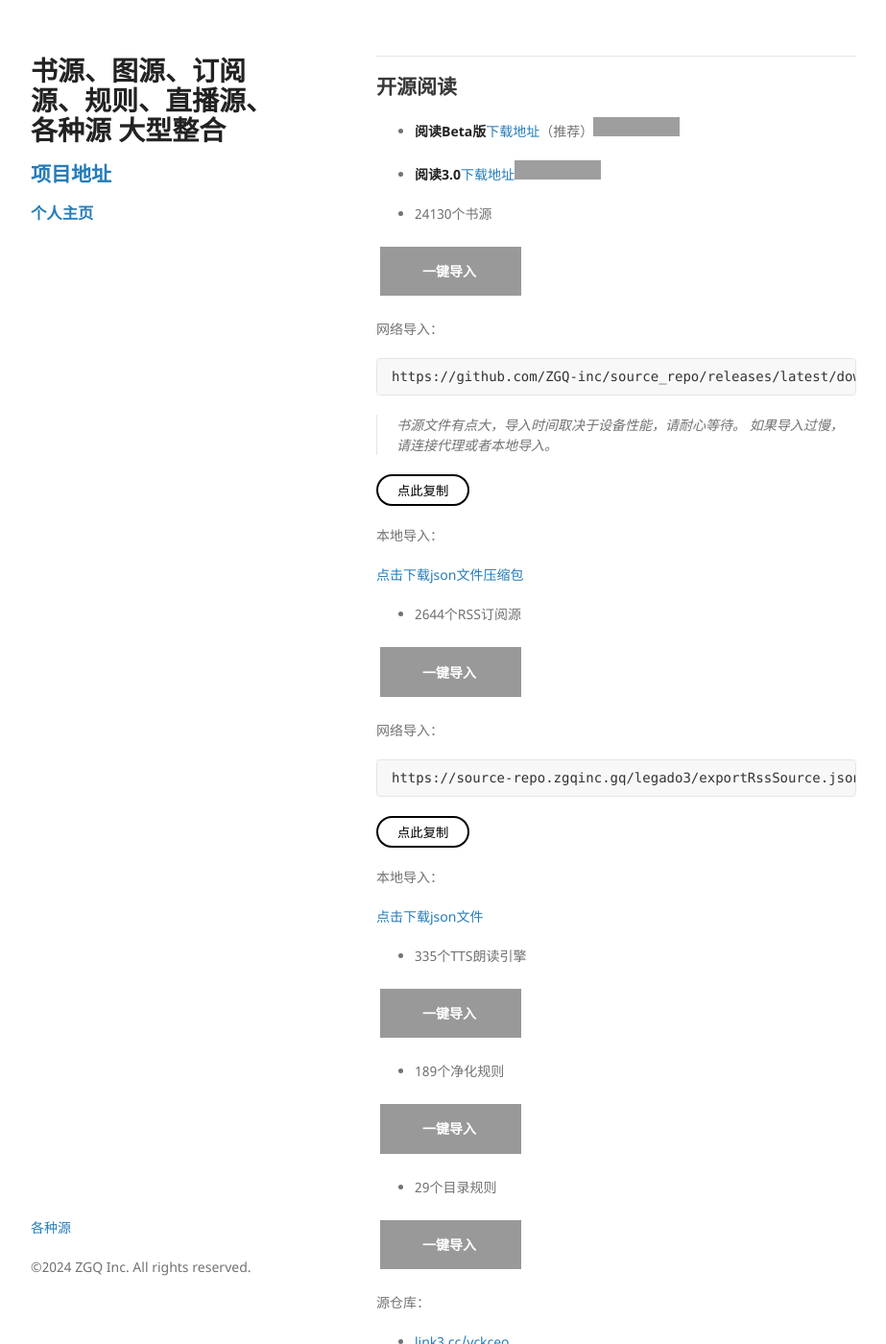
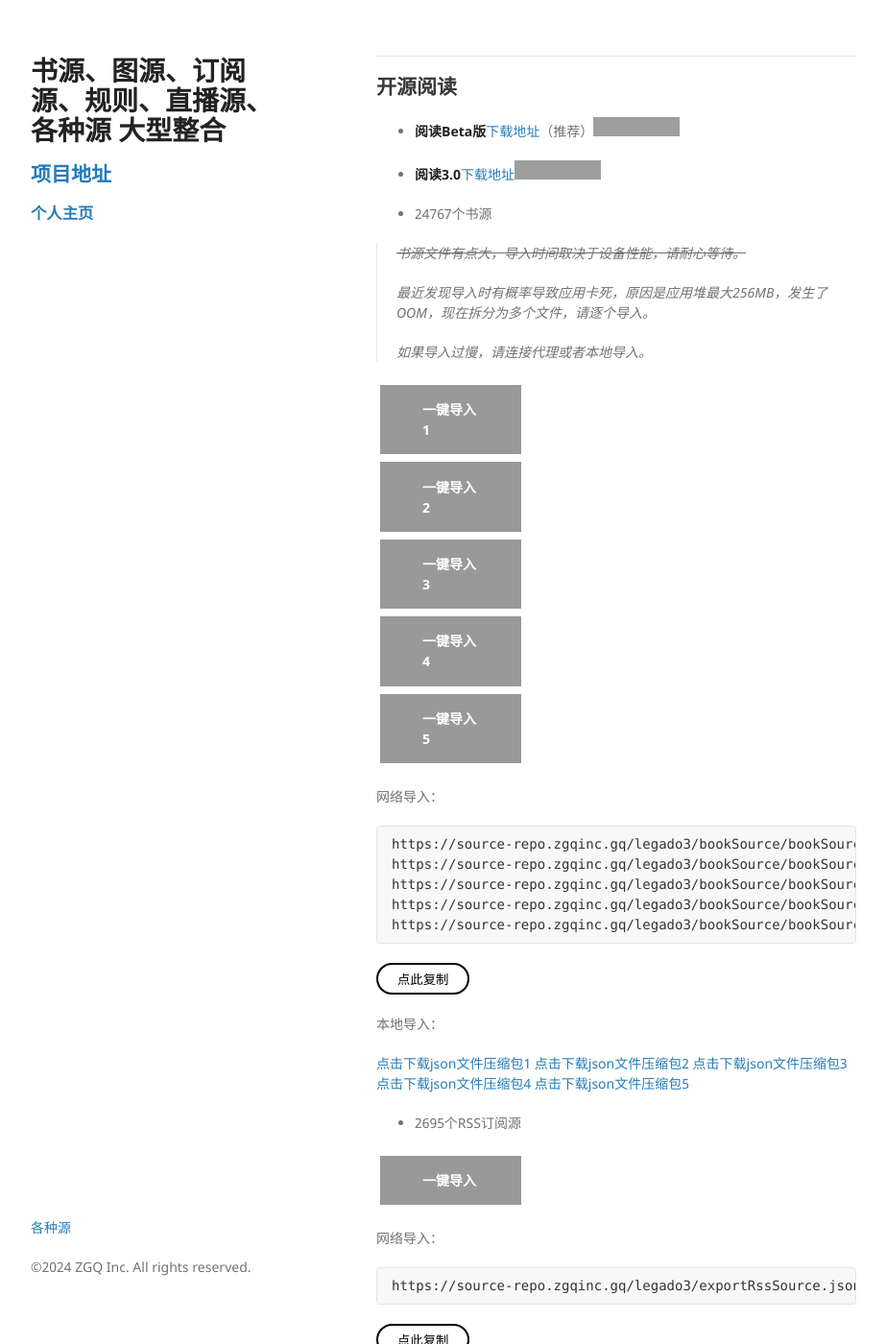
Before and after one commit to ZGQ-inc/source, a Jekyll site: the page built from index.md, in a window 1280 px wide and 1400 px high. Shown: the whole window at 96% size, without its empty margins (178-1101 px from the left). Built offline with Jekyll 4.4.1, drawn with Linux system fonts in a browser that asks for light colours; grey boxes are pictures that could not be loaded.

Commit message:
拆分json以解决OOM问题

````diff
--- a/index.md
+++ b/index.md
@@ -12,26 +12,42 @@ layout: default
 
 - [**阅读3.0**下载地址](https://github.com/gedoor/legado)![Android](https://img.shields.io/badge/--FFFFFF?style=flat-square&logo=Android&logoColor=3DDC84)
 
-- 24130个书源
+- 24767个书源
 
-<a href="yuedu://booksource/importonline?src=https://github.com/ZGQ-inc/source_repo/releases/latest/download/bookSource.json" class="btn-76" onclick="showText();">一键导入<span class="top"></span><span class="right"></span><span class="bottom"></span><span class="left"></span></a>
+> ~~书源文件有点大，导入时间取决于设备性能，请耐心等待。~~
+>
+> 最近发现导入时有概率导致应用卡死，原因是应用堆最大256MB，发生了OOM，现在拆分为多个文件，请逐个导入。
+>
+> 如果导入过慢，请连接代理或者本地导入。
+
+<a href="yuedu://booksource/importonline?src=https://source-repo.zgqinc.gq/legado3/bookSource/bookSource_1.json" class="btn-76" onclick="showText();">一键导入1<span class="top"></span><span class="right"></span><span class="bottom"></span><span class="left"></span></a>
+<a href="yuedu://booksource/importonline?src=https://source-repo.zgqinc.gq/legado3/bookSource/bookSource_2.json" class="btn-76" onclick="showText();">一键导入2<span class="top"></span><span class="right"></span><span class="bottom"></span><span class="left"></span></a>
+<a href="yuedu://booksource/importonline?src=https://source-repo.zgqinc.gq/legado3/bookSource/bookSource_3.json" class="btn-76" onclick="showText();">一键导入3<span class="top"></span><span class="right"></span><span class="bottom"></span><span class="left"></span></a>
+<a href="yuedu://booksource/importonline?src=https://source-repo.zgqinc.gq/legado3/bookSource/bookSource_4.json" class="btn-76" onclick="showText();">一键导入4<span class="top"></span><span class="right"></span><span class="bottom"></span><span class="left"></span></a>
+<a href="yuedu://booksource/importonline?src=https://source-repo.zgqinc.gq/legado3/bookSource/bookSource_5.json" class="btn-76" onclick="showText();">一键导入5<span class="top"></span><span class="right"></span><span class="bottom"></span><span class="left"></span></a>
 
 网络导入：
 
 ```
-https://github.com/ZGQ-inc/source_repo/releases/latest/download/bookSource.json
+https://source-repo.zgqinc.gq/legado3/bookSource/bookSource_1.json
+https://source-repo.zgqinc.gq/legado3/bookSource/bookSource_2.json
+https://source-repo.zgqinc.gq/legado3/bookSource/bookSource_3.json
+https://source-repo.zgqinc.gq/legado3/bookSource/bookSource_4.json
+https://source-repo.zgqinc.gq/legado3/bookSource/bookSource_5.json
 ```
 
-> 书源文件有点大，导入时间取决于设备性能，请耐心等待。
-> 如果导入过慢，请连接代理或者本地导入。
-
-<button class="button" data-clipboard-text="https://github.com/ZGQ-inc/source_repo/releases/latest/download/bookSource.json" onclick="showToast();">点此复制</button>
+<button class="button" data-clipboard-text="https://source-repo.zgqinc.gq/legado3/bookSource/bookSource_1.json\nhttps://source-repo.zgqinc.gq/legado3/bookSource/bookSource_2.json\nhttps://source-repo.zgqinc.gq/legado3/bookSource/bookSource_3.json\nhttps://source-repo.zgqinc.gq/legado3/bookSource/bookSource_4.json
+\nhttps://source-repo.zgqinc.gq/legado3/bookSource/bookSource_5.json" onclick="showToast();">点此复制</button>
 
 本地导入：
 
-[点击下载json文件压缩包](https://source-repo.zgqinc.gq/legado3/bookSource.zip)
+[点击下载json文件压缩包1](https://source-repo.zgqinc.gq/legado3/bookSource/bookSource_1.json)
+[点击下载json文件压缩包2](https://source-repo.zgqinc.gq/legado3/bookSource/bookSource_2.json)
+[点击下载json文件压缩包3](https://source-repo.zgqinc.gq/legado3/bookSource/bookSource_3.json)
+[点击下载json文件压缩包4](https://source-repo.zgqinc.gq/legado3/bookSource/bookSource_4.json)
+[点击下载json文件压缩包5](https://source-repo.zgqinc.gq/legado3/bookSource/bookSource_5.json)
 
-- 2644个RSS订阅源
+- 2695个RSS订阅源
 
 <a href="yuedu://rsssource/importonline?src=https://source-repo.zgqinc.gq/legado3/exportRssSource.json" class="btn-76" onclick="showText();">一键导入<span class="top"></span><span class="right"></span><span class="bottom"></span><span class="left"></span></a>
 
````
